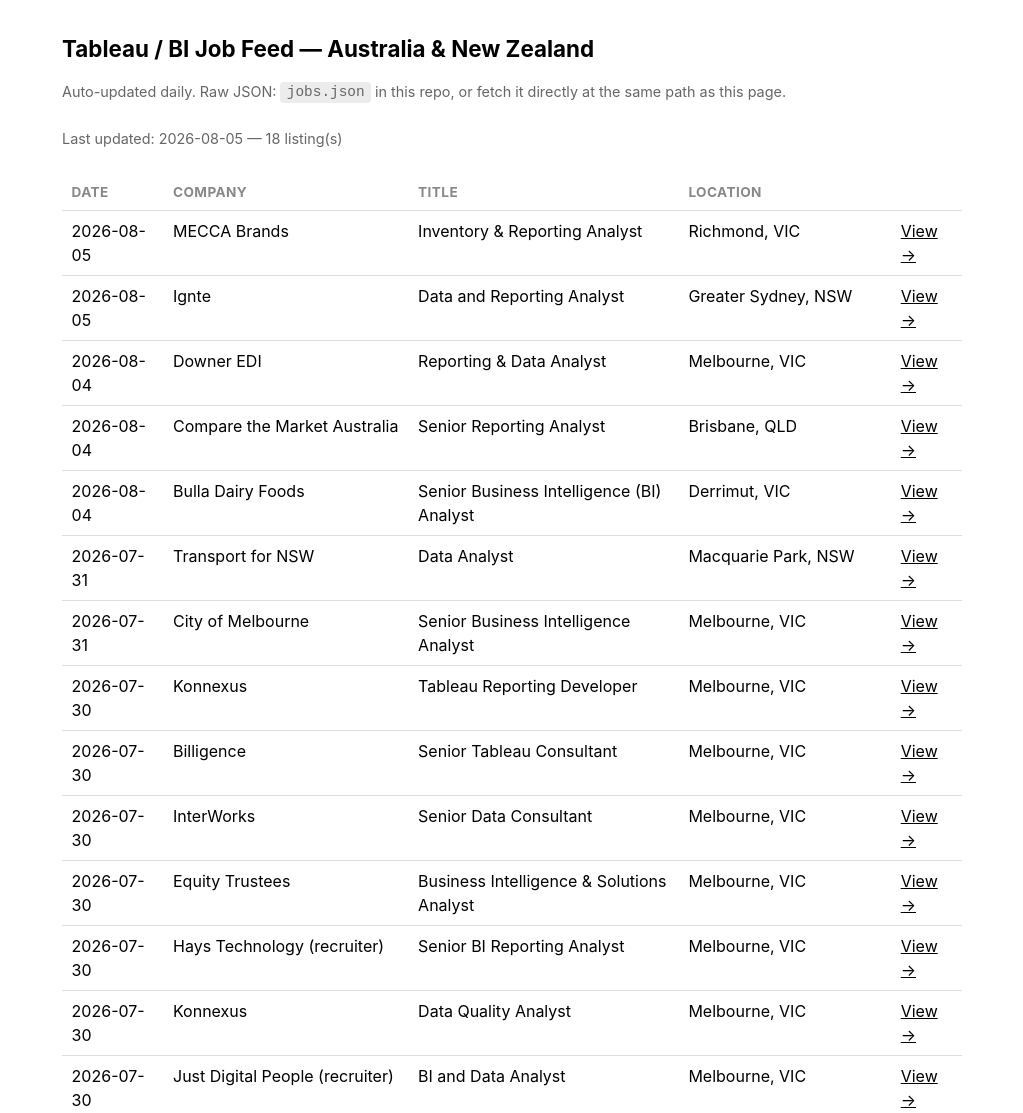
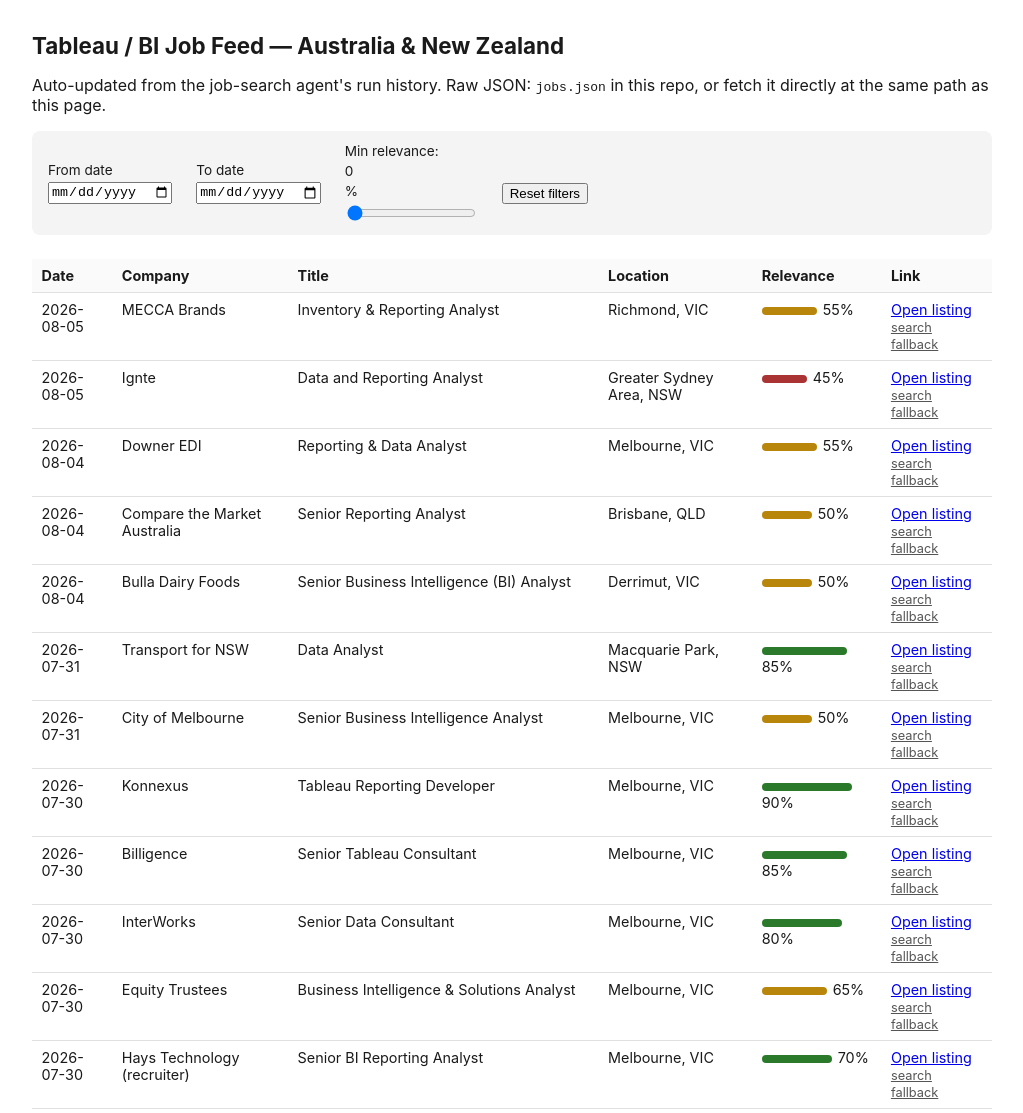
Before and after one commit to MR-collab1/job-feed, a plain HTML site: page index.html in a window 1280 px wide. Shown: the top 1113 px of the page, without its empty margins (128-1151 px from the left). Drawn offline with Linux system fonts and the light colour scheme.

Commit message:
Upgrade feed: relevance scoring, filters, fallback search links

```diff
--- a/index.html
+++ b/index.html
@@ -1,57 +1,145 @@
-<!doctype html>
+<!DOCTYPE html>
 <html lang="en">
 <head>
-<meta charset="utf-8">
+<meta charset="UTF-8">
+<title>Tableau / BI Job Feed — AU & NZ</title>
 <meta name="viewport" content="width=device-width, initial-scale=1">
-<title>Razzak's Job Feed — Tableau / BI Roles (AU &amp; NZ)</title>
 <style>
-  :root { color-scheme: light dark; }
-  body { font-family: -apple-system, Segoe UI, Roboto, sans-serif; max-width: 900px; margin: 2rem auto; padding: 0 1rem; line-height: 1.5; }
+  body { font-family: -apple-system, Segoe UI, Arial, sans-serif; margin: 2rem auto; max-width: 960px; color: #1a1a1a; }
   h1 { font-size: 1.4rem; }
-  .meta { color: #666; font-size: 0.9rem; margin-bottom: 1.5rem; }
-  table { width: 100%; border-collapse: collapse; }
-  th, td { text-align: left; padding: 0.5rem 0.6rem; border-bottom: 1px solid #ddd; vertical-align: top; }
-  th { font-size: 0.85rem; text-transform: uppercase; letter-spacing: 0.03em; color: #888; }
-  tr:hover { background: rgba(127,127,127,0.08); }
-  a { color: inherit; }
-  code { background: rgba(127,127,127,0.15); padding: 0.15rem 0.4rem; border-radius: 4px; }
-  .empty { color: #888; font-style: italic; }
+  .controls { display: flex; gap: 1.5rem; flex-wrap: wrap; align-items: center; margin: 1rem 0 1.5rem; padding: 0.75rem 1rem; background: #f4f4f4; border-radius: 8px; }
+  .controls label { font-size: 0.85rem; display: flex; flex-direction: column; gap: 0.25rem; }
+  table { width: 100%; border-collapse: collapse; font-size: 0.9rem; }
+  th, td { text-align: left; padding: 0.5rem 0.6rem; border-bottom: 1px solid #e0e0e0; vertical-align: top; }
+  th { cursor: pointer; user-select: none; background: #fafafa; position: sticky; top: 0; }
+  tr:hover { background: #fafafa; }
+  .relevance-bar { display: inline-block; height: 8px; border-radius: 4px; background: #2b7a2b; vertical-align: middle; margin-right: 6px; }
+  .relevance-high { background: #2b7a2b; }
+  .relevance-med { background: #b8860b; }
+  .relevance-low { background: #a33; }
+  .note { font-size: 0.78rem; color: #a33; }
+  .fallback { font-size: 0.8rem; color: #555; }
+  #empty { padding: 1.5rem; text-align: center; color: #777; }
+  footer { margin-top: 2rem; font-size: 0.8rem; color: #777; }
 </style>
 </head>
 <body>
+
 <h1>Tableau / BI Job Feed — Australia &amp; New Zealand</h1>
-<p class="meta">
-  Auto-updated daily. Raw JSON: <code>jobs.json</code> in this repo, or fetch it directly
-  at the same path as this page.
-</p>
-<div id="updated" class="meta"></div>
-<table id="table">
-  <thead><tr><th>Date</th><th>Company</th><th>Title</th><th>Location</th><th></th></tr></thead>
-  <tbody id="rows"></tbody>
+<p>Auto-updated from the job-search agent's run history. Raw JSON: <code>jobs.json</code> in this repo, or fetch it directly at the same path as this page.</p>
+
+<div class="controls">
+  <label>From date
+    <input type="date" id="fromDate">
+  </label>
+  <label>To date
+    <input type="date" id="toDate">
+  </label>
+  <label>Min relevance: <span id="relVal">0</span>%
+    <input type="range" id="minRelevance" min="0" max="100" step="5" value="0">
+  </label>
+  <label>&nbsp;
+    <button id="reset">Reset filters</button>
+  </label>
+</div>
+
+<table id="jobsTable">
+  <thead>
+    <tr>
+      <th data-key="date">Date</th>
+      <th data-key="company">Company</th>
+      <th data-key="title">Title</th>
+      <th data-key="location">Location</th>
+      <th data-key="relevance">Relevance</th>
+      <th>Link</th>
+    </tr>
+  </thead>
+  <tbody id="jobsBody"></tbody>
 </table>
-<p id="empty" class="empty" style="display:none;">No jobs listed yet.</p>
+<div id="empty" style="display:none;">No jobs match the current filters.</div>
+
+<footer>Data sourced from Seek, Indeed, LinkedIn Jobs, Jora, and company career pages. Relevance % is an automated estimate of fit against the candidate profile, not a guarantee — always read the full listing.</footer>
 
 <script>
+let jobs = [];
+let sortKey = 'date';
+let sortDir = -1;
+
+function relevanceClass(v) {
+  if (v >= 70) return 'relevance-high';
+  if (v >= 50) return 'relevance-med';
+  return 'relevance-low';
+}
+
+function render() {
+  const from = document.getElementById('fromDate').value;
+  const to = document.getElementById('toDate').value;
+  const minRel = Number(document.getElementById('minRelevance').value);
+  document.getElementById('relVal').textContent = minRel;
+
+  let filtered = jobs.filter(j => {
+    if (from && j.date < from) return false;
+    if (to && j.date > to) return false;
+    if ((j.relevance || 0) < minRel) return false;
+    return true;
+  });
+
+  filtered.sort((a, b) => {
+    let av = a[sortKey], bv = b[sortKey];
+    if (av < bv) return -1 * sortDir;
+    if (av > bv) return 1 * sortDir;
+    return 0;
+  });
+
+  const body = document.getElementById('jobsBody');
+  body.innerHTML = '';
+  document.getElementById('empty').style.display = filtered.length ? 'none' : 'block';
+
+  for (const j of filtered) {
+    const tr = document.createElement('tr');
+    const linkHtml = j.url
+      ? `<a href="${j.url}" target="_blank" rel="noopener">Open listing</a>` +
+        (j.fallback_search ? `<br><a class="fallback" href="${j.fallback_search}" target="_blank" rel="noopener">search fallback</a>` : '')
+      : (j.fallback_search ? `<a href="${j.fallback_search}" target="_blank" rel="noopener">search (no direct link)</a>` : '—');
+    const noteHtml = j.note ? `<div class="note">${j.note}</div>` : '';
+    tr.innerHTML = `
+      <td>${j.date}</td>
+      <td>${j.company}</td>
+      <td>${j.title}${noteHtml}</td>
+      <td>${j.location}</td>
+      <td><span class="relevance-bar ${relevanceClass(j.relevance || 0)}" style="width:${j.relevance || 0}px;"></span>${j.relevance ?? '?'}%</td>
+      <td>${linkHtml}</td>
+    `;
+    body.appendChild(tr);
+  }
+}
+
+document.querySelectorAll('th[data-key]').forEach(th => {
+  th.addEventListener('click', () => {
+    const key = th.dataset.key;
+    if (sortKey === key) { sortDir *= -1; } else { sortKey = key; sortDir = 1; }
+    render();
+  });
+});
+
+document.getElementById('fromDate').addEventListener('input', render);
+document.getElementById('toDate').addEventListener('input', render);
+document.getElementById('minRelevance').addEventListener('input', render);
+document.getElementById('reset').addEventListener('click', () => {
+  document.getElementById('fromDate').value = '';
+  document.getElementById('toDate').value = '';
+  document.getElementById('minRelevance').value = 0;
+  render();
+});
+
 fetch('jobs.json')
   .then(r => r.json())
-  .then(data => {
-    document.getElementById('updated').textContent = 'Last updated: ' + (data.updated || 'n/a') + ' — ' + data.count + ' listing(s)';
-    const rows = document.getElementById('rows');
-    if (!data.jobs || !data.jobs.length) {
-      document.getElementById('empty').style.display = 'block';
-      return;
-    }
-    const sorted = [...data.jobs].sort((a, b) => b.date.localeCompare(a.date));
-    for (const j of sorted) {
-      const tr = document.createElement('tr');
-      tr.innerHTML = `<td>${j.date}</td><td>${j.company}</td><td>${j.title}</td><td>${j.location}</td><td><a href="${j.url}" target="_blank" rel="noopener">View →</a></td>`;
-      rows.appendChild(tr);
-    }
-  })
+  .then(data => { jobs = data; render(); })
   .catch(() => {
+    document.getElementById('empty').style.display = 'block';
     document.getElementById('empty').textContent = 'Could not load jobs.json.';
-    document.getElementById('empty').style.display = 'block';
   });
 </script>
+
 </body>
 </html>
--- a/jobs.json
+++ b/jobs.json
@@ -1,132 +1,20 @@
-{
-  "updated": "2026-08-05",
-  "count": 18,
-  "jobs": [
-    {
-      "date": "2026-07-30",
-      "company": "Konnexus",
-      "title": "Tableau Reporting Developer",
-      "location": "Melbourne, VIC",
-      "url": "https://www.seek.com.au/job/93171580"
-    },
-    {
-      "date": "2026-07-30",
-      "company": "Billigence",
-      "title": "Senior Tableau Consultant",
-      "location": "Melbourne, VIC",
-      "url": "https://www.seek.com.au/job/93157572"
-    },
-    {
-      "date": "2026-07-30",
-      "company": "InterWorks",
-      "title": "Senior Data Consultant",
-      "location": "Melbourne, VIC",
-      "url": "https://www.seek.com.au/job/93641704"
-    },
-    {
-      "date": "2026-07-30",
-      "company": "Equity Trustees",
-      "title": "Business Intelligence & Solutions Analyst",
-      "location": "Melbourne, VIC",
-      "url": "https://www.seek.com.au/job/93132044"
-    },
-    {
-      "date": "2026-07-30",
-      "company": "Hays Technology (recruiter)",
-      "title": "Senior BI Reporting Analyst",
-      "location": "Melbourne, VIC",
-      "url": "https://www.seek.com.au/job/93498378"
-    },
-    {
-      "date": "2026-07-30",
-      "company": "Konnexus",
-      "title": "Data Quality Analyst",
-      "location": "Melbourne, VIC",
-      "url": "https://www.seek.com.au/job/93588267"
-    },
-    {
-      "date": "2026-07-30",
-      "company": "Just Digital People (recruiter)",
-      "title": "BI and Data Analyst",
-      "location": "Melbourne, VIC",
-      "url": "https://www.seek.com.au/job/93567037"
-    },
-    {
-      "date": "2026-07-30",
-      "company": "Auto & General",
-      "title": "Business & Reporting Analyst",
-      "location": "Toowong, Brisbane, QLD",
-      "url": "https://www.glassdoor.com.au (listing found via search; verify current URL)"
-    },
-    {
-      "date": "2026-07-30",
-      "company": "Royal Flying Doctor Service Victoria",
-      "title": "Data Analyst",
-      "location": "Melbourne, VIC",
-      "url": "https://www.seek.com.au/job/93628991"
-    },
-    {
-      "date": "2026-07-30",
-      "company": "UniSuper Management Pty Ltd",
-      "title": "Data Analyst",
-      "location": "Melbourne, VIC",
-      "url": "https://www.seek.com.au/job/93045271"
-    },
-    {
-      "date": "2026-07-30",
-      "company": "Keypath Education",
-      "title": "Data Scientist, Strategy & Insights",
-      "location": "Melbourne, VIC (Fully Remote)",
-      "url": "https://keypatheducation.teamtailor.com/jobs"
-    },
-    {
-      "date": "2026-07-31",
-      "company": "Transport for NSW",
-      "title": "Data Analyst",
-      "location": "Macquarie Park, NSW",
-      "url": "https://jobs.transport.nsw.gov.au/job/Macquarie-Park-Data-Analyst-NSW-2113/1061583266/"
-    },
-    {
-      "date": "2026-07-31",
-      "company": "City of Melbourne",
-      "title": "Senior Business Intelligence Analyst",
-      "location": "Melbourne, VIC",
-      "url": "https://au.linkedin.com/jobs/view/senior-business-intelligence-analyst-at-city-of-melbourne-4445090127"
-    },
-    {
-      "date": "2026-08-04",
-      "company": "Downer EDI",
-      "title": "Reporting & Data Analyst",
-      "location": "Melbourne, VIC",
-      "url": "https://au.linkedin.com/jobs/view/reporting-and-data-analyst-at-downer-4448820607"
-    },
-    {
-      "date": "2026-08-04",
-      "company": "Compare the Market Australia",
-      "title": "Senior Reporting Analyst",
-      "location": "Brisbane, QLD",
-      "url": "https://au.linkedin.com/jobs/view/senior-reporting-analyst-at-compare-the-market-australia-4446285864"
-    },
-    {
-      "date": "2026-08-04",
-      "company": "Bulla Dairy Foods",
-      "title": "Senior Business Intelligence (BI) Analyst",
-      "location": "Derrimut, VIC",
-      "url": "https://au.linkedin.com/jobs/view/senior-business-intelligence-bi-analyst-at-bulla-dairy-foods-4448538364"
-    },
-    {
-      "date": "2026-08-05",
-      "company": "MECCA Brands",
-      "title": "Inventory & Reporting Analyst",
-      "location": "Richmond, VIC",
-      "url": "https://au.linkedin.com/jobs/view/inventory-reporting-analyst-at-mecca-brands-4448935065"
-    },
-    {
-      "date": "2026-08-05",
-      "company": "Ignte",
-      "title": "Data and Reporting Analyst",
-      "location": "Greater Sydney, NSW",
-      "url": "https://au.linkedin.com/jobs/view/data-and-reporting-analyst-at-ignte-4448953434"
-    }
-  ]
-}
+[
+  {"date": "2026-07-30", "company": "Konnexus", "title": "Tableau Reporting Developer", "location": "Melbourne, VIC", "url": "https://www.seek.com.au/job/93171580", "fallback_search": "https://www.google.com/search?q=%22Konnexus%22+%22Tableau+Reporting+Developer%22+Melbourne+job", "relevance": 90},
+  {"date": "2026-07-30", "company": "Billigence", "title": "Senior Tableau Consultant", "location": "Melbourne, VIC", "url": "https://www.seek.com.au/job/93157572", "fallback_search": "https://www.google.com/search?q=%22Billigence%22+%22Senior+Tableau+Consultant%22+Melbourne+job", "relevance": 85},
+  {"date": "2026-07-30", "company": "InterWorks", "title": "Senior Data Consultant", "location": "Melbourne, VIC", "url": "https://www.seek.com.au/job/93641704", "fallback_search": "https://www.google.com/search?q=%22InterWorks%22+%22Senior+Data+Consultant%22+Melbourne+job", "relevance": 80},
+  {"date": "2026-07-30", "company": "Equity Trustees", "title": "Business Intelligence & Solutions Analyst", "location": "Melbourne, VIC", "url": "https://www.seek.com.au/job/93132044", "fallback_search": "https://www.google.com/search?q=%22Equity+Trustees%22+%22Business+Intelligence+%26+Solutions+Analyst%22+Melbourne+job", "relevance": 65},
+  {"date": "2026-07-30", "company": "Hays Technology (recruiter)", "title": "Senior BI Reporting Analyst", "location": "Melbourne, VIC", "url": "https://www.seek.com.au/job/93498378", "fallback_search": "https://www.google.com/search?q=%22Hays%22+%22Senior+BI+Reporting+Analyst%22+Melbourne+job", "relevance": 70},
+  {"date": "2026-07-30", "company": "Konnexus", "title": "Data Quality Analyst", "location": "Melbourne, VIC", "url": "https://www.seek.com.au/job/93588267", "fallback_search": "https://www.google.com/search?q=%22Konnexus%22+%22Data+Quality+Analyst%22+Melbourne+job", "relevance": 55},
+  {"date": "2026-07-30", "company": "Just Digital People (recruiter)", "title": "BI and Data Analyst", "location": "Melbourne, VIC", "url": "https://www.seek.com.au/job/93567037", "fallback_search": "https://www.google.com/search?q=%22Just+Digital+People%22+%22BI+and+Data+Analyst%22+Melbourne+job", "relevance": 65},
+  {"date": "2026-07-30", "company": "Auto & General", "title": "Business & Reporting Analyst", "location": "Toowong, Brisbane, QLD", "url": null, "fallback_search": "https://www.google.com/search?q=%22Auto+%26+General%22+%22Business+%26+Reporting+Analyst%22+Toowong+job", "relevance": 70, "note": "Original link was a Glassdoor homepage placeholder, not a direct job link — use fallback search."},
+  {"date": "2026-07-30", "company": "Royal Flying Doctor Service Victoria", "title": "Data Analyst", "location": "Melbourne, VIC", "url": "https://www.seek.com.au/job/93628991", "fallback_search": "https://www.google.com/search?q=%22Royal+Flying+Doctor+Service%22+%22Data+Analyst%22+Melbourne+job", "relevance": 70},
+  {"date": "2026-07-30", "company": "UniSuper Management Pty Ltd", "title": "Data Analyst", "location": "Melbourne, VIC", "url": "https://www.seek.com.au/job/93045271", "fallback_search": "https://www.google.com/search?q=%22UniSuper%22+%22Data+Analyst%22+Melbourne+job", "relevance": 70},
+  {"date": "2026-07-30", "company": "Keypath Education", "title": "Data Scientist, Strategy & Insights", "location": "Melbourne, VIC (Fully Remote)", "url": "https://keypatheducation.teamtailor.com/jobs", "fallback_search": "https://www.google.com/search?q=%22Keypath+Education%22+%22Data+Scientist%2C+Strategy+%26+Insights%22+job", "relevance": 55},
+  {"date": "2026-07-31", "company": "Transport for NSW", "title": "Data Analyst", "location": "Macquarie Park, NSW", "url": "https://jobs.transport.nsw.gov.au/job/Macquarie-Park-Data-Analyst-NSW-2113/1061583266/", "fallback_search": "https://www.google.com/search?q=%22Transport+for+NSW%22+%22Data+Analyst%22+Macquarie+Park+job", "relevance": 85},
+  {"date": "2026-07-31", "company": "City of Melbourne", "title": "Senior Business Intelligence Analyst", "location": "Melbourne, VIC", "url": "https://au.linkedin.com/jobs/view/senior-business-intelligence-analyst-at-city-of-melbourne-4445090127", "fallback_search": "https://www.google.com/search?q=%22City+of+Melbourne%22+%22Senior+Business+Intelligence+Analyst%22+job", "relevance": 50},
+  {"date": "2026-08-04", "company": "Downer EDI", "title": "Reporting & Data Analyst", "location": "Melbourne, VIC", "url": "https://au.linkedin.com/jobs/view/reporting-and-data-analyst-at-downer-4448820607", "fallback_search": "https://www.google.com/search?q=%22Downer%22+%22Reporting+%26+Data+Analyst%22+Melbourne+job", "relevance": 55},
+  {"date": "2026-08-04", "company": "Compare the Market Australia", "title": "Senior Reporting Analyst", "location": "Brisbane, QLD", "url": "https://au.linkedin.com/jobs/view/senior-reporting-analyst-at-compare-the-market-australia-4446285864", "fallback_search": "https://www.google.com/search?q=%22Compare+the+Market%22+%22Senior+Reporting+Analyst%22+Brisbane+job", "relevance": 50},
+  {"date": "2026-08-04", "company": "Bulla Dairy Foods", "title": "Senior Business Intelligence (BI) Analyst", "location": "Derrimut, VIC", "url": "https://au.linkedin.com/jobs/view/senior-business-intelligence-bi-analyst-at-bulla-dairy-foods-4448538364", "fallback_search": "https://www.google.com/search?q=%22Bulla+Dairy+Foods%22+%22Business+Intelligence+Analyst%22+Derrimut+job", "relevance": 50},
+  {"date": "2026-08-05", "company": "MECCA Brands", "title": "Inventory & Reporting Analyst", "location": "Richmond, VIC", "url": "https://au.linkedin.com/jobs/view/inventory-reporting-analyst-at-mecca-brands-4448935065", "fallback_search": "https://www.google.com/search?q=%22MECCA+Brands%22+%22Inventory+%26+Reporting+Analyst%22+Richmond+job", "relevance": 55},
+  {"date": "2026-08-05", "company": "Ignte", "title": "Data and Reporting Analyst", "location": "Greater Sydney Area, NSW", "url": "https://au.linkedin.com/jobs/view/data-and-reporting-analyst-at-ignte-4448953434", "fallback_search": "https://www.google.com/search?q=%22Ignte%22+%22Data+and+Reporting+Analyst%22+Sydney+job", "relevance": 45}
+]
```
